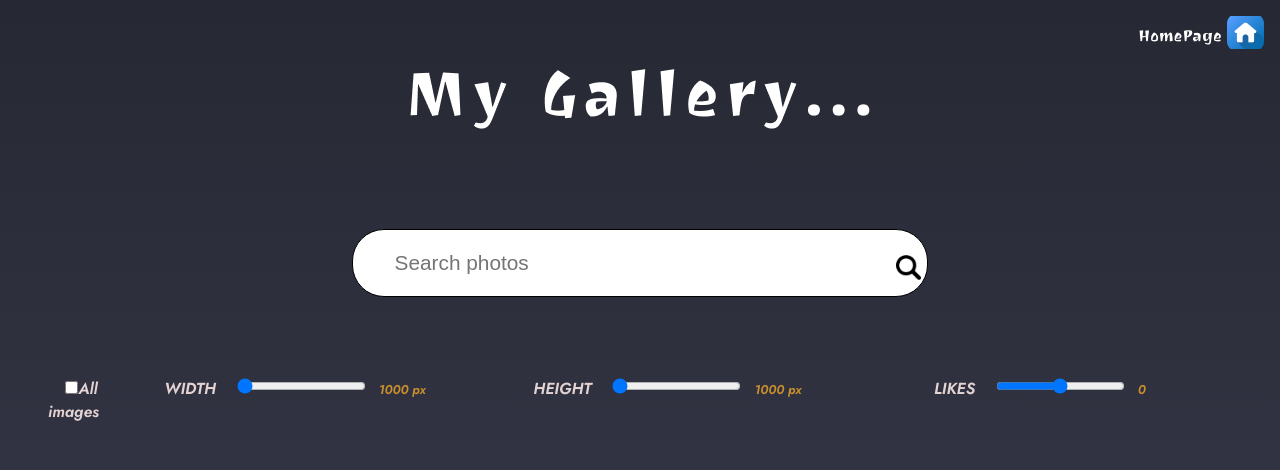
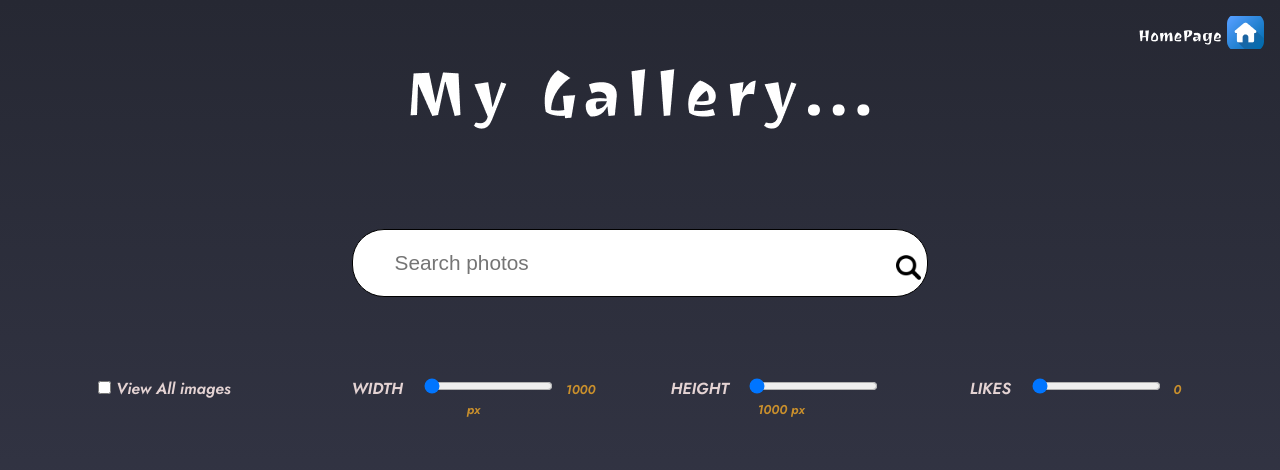
Before and after one commit to raulfabra/oxygen-GalleryVista-SPA, a React (Vite) app: page /favorites in a window 1280 px wide. Shown: the top 470 px of the page. Built offline with nearby package versions, Linux system fonts and the light colour scheme.

Commit message:
Done checkbox form

```diff
--- a/src/pages/MyFavorites.jsx
+++ b/src/pages/MyFavorites.jsx
@@ -43,7 +43,13 @@ function MyFavorites () {
     setDisplayPhotos(newArray)
   }
 
-  const handleCheckbox = () => {
+  const handleCheckbox = (e) => {
+    if (e.target.checked && displayPhotos !== photosLikedData) {
+      setWidth(1000)
+      setHeight(1000)
+      setLikes(0)
+      setDisplayPhotos(photosLikedData)
+    }
   }
 
   useEffect(() => {
@@ -57,23 +63,23 @@ function MyFavorites () {
       <SearchBarFavourites />
       <section className='sectionFilter'>
         <form className='filter filter--container'>
-          <div className='filter--group--checkbox'>
+          <div className='filter--group'>
             <input type='checkbox' id='allImage' className='filter__checkbox' onClick={handleCheckbox} />
-            <label htmlFor='allImage' className='filter__title'>All images</label>
+            <label htmlFor='allImage' className='filter__title'> View All images</label>
           </div>
           <div className='filter--group'>
             <label htmlFor='widthRange' className='filter__title'> WIDTH </label>
-            <input type='range' id='widthRange' min={1000} max={9000} step={200} className='filter__range' onChange={(e) => handleFilter(e, 'width')} />
+            <input type='range' id='widthRange' min={1000} max={9000} value={width} step={200} className='filter__range' onChange={(e) => handleFilter(e, 'width')} />
             <span className='filter__value'>{width} px</span>
           </div>
           <div className='filter--group'>
             <label htmlFor='heightRange' className='filter__title'> HEIGHT </label>
-            <input type='range' id='heightRange' min={1000} max={9000} step={200} className='filter__range' onChange={(e) => handleFilter(e, 'height')} />
+            <input type='range' id='heightRange' min={1000} max={9000} step={200} value={height} className='filter__range' onChange={(e) => handleFilter(e, 'height')} />
             <span className='filter__value'>{height} px</span>
           </div>
           <div className='filter--group'>
             <label htmlFor='likesRange' className='filter__title'> LIKES </label>
-            <input type='range' id='likesRange' className='filter__range' step={50} onChange={(e) => handleFilter(e, 'likes')} />
+            <input type='range' id='likesRange' className='filter__range' step={50} value={likes} onChange={(e) => handleFilter(e, 'likes')} />
             <span className='filter__value'>{likes}</span>
           </div>
         </form>
--- a/src/styles/styles.css
+++ b/src/styles/styles.css
@@ -178,7 +178,7 @@ body {
 .sectionFilter .filter--container {
   display: flex;
   flex-direction: column;
-  gap: 0.6rem;
+  gap: 10px;
 }
 .sectionFilter .filter--group {
   display: flex;
--- a/src/styles/styles.scss
+++ b/src/styles/styles.scss
@@ -212,7 +212,7 @@ body {
         &--container {
             display: flex;
             flex-direction: column;
-            gap: 0.6rem;
+            gap: 10px;
         }
 
         &--group {
```
